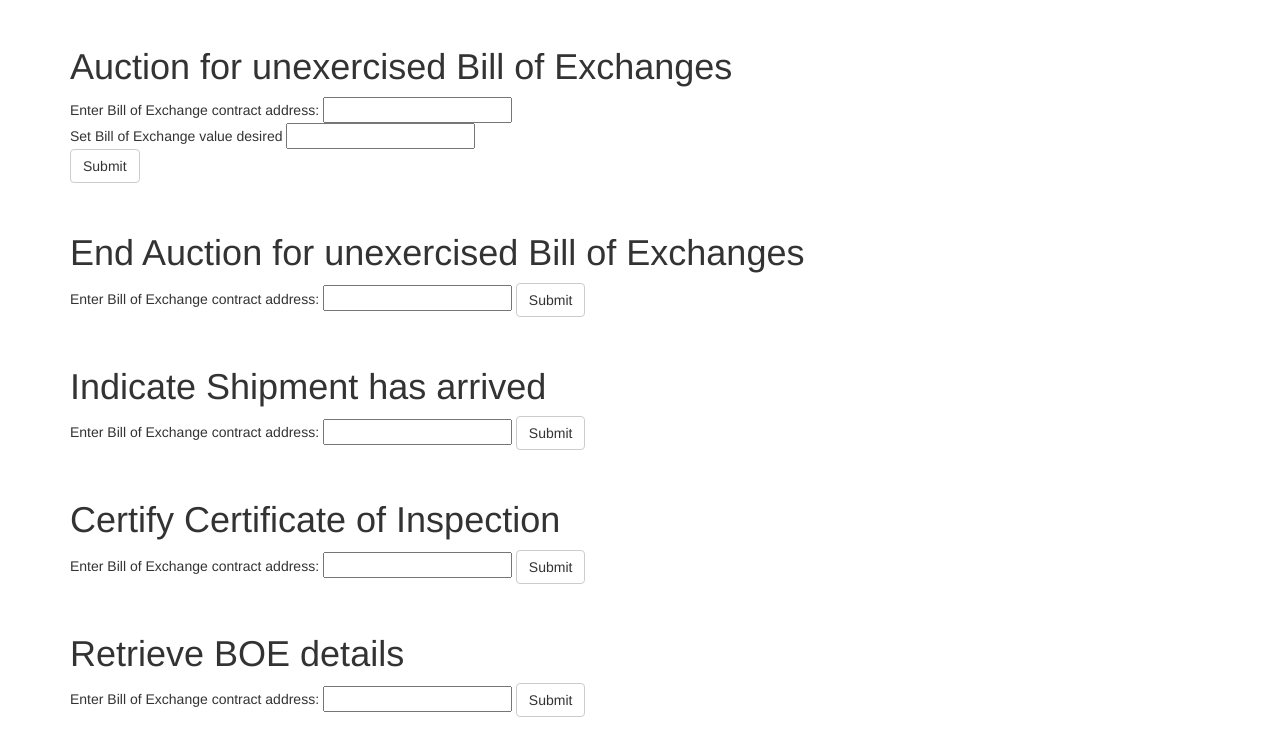
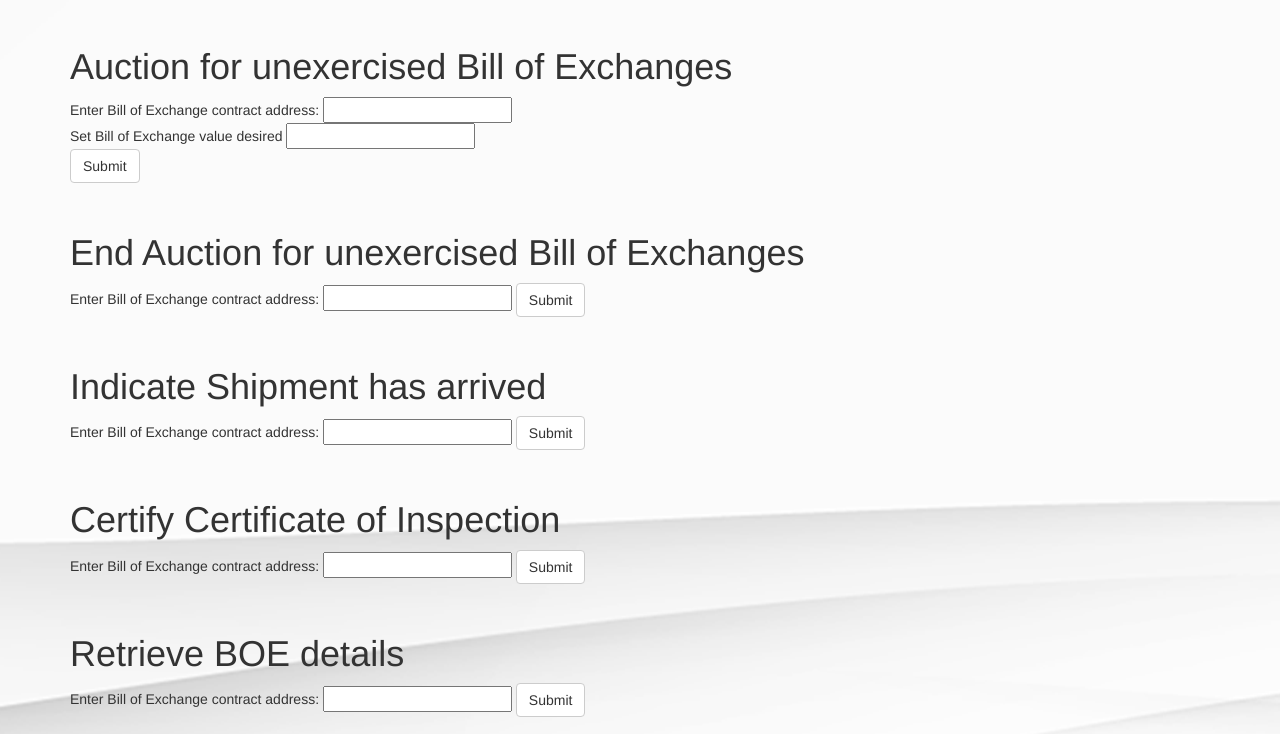
Before and after one commit to jordenseet/Blockchain, a website: page Ethereum/Inter-Bank Bill Of Exchange/src/index.html in a window 1280 px wide. Shown: the part 670-1404 px from the top of the page. Drawn offline with nearby package versions, Linux system fonts and the light colour scheme; files whose address does not match are found by name.

Commit message:
Added background

```diff
--- a/Ethereum/Inter-Bank Bill Of Exchange/src/index.html
+++ b/Ethereum/Inter-Bank Bill Of Exchange/src/index.html
@@ -17,7 +17,7 @@
       <script src="https://oss.maxcdn.com/respond/1.4.2/respond.min.js"></script>
     <![endif]-->
   </head>
-  <body>
+  <body background = "./background.png">
     <div class="container">
       <div class="row">
         <div class="col-xs-12 col-sm-8 col-sm-push-2">
```
Also changed, not shown: Ethereum/Inter-Bank Bill Of Exchange/build/contracts/LetterOfCredit.json, Ethereum/Inter-Bank Bill Of Exchange/build/contracts/Migrations.json, Ethereum/Inter-Bank Bill Of Exchange/src/background.png (added).
